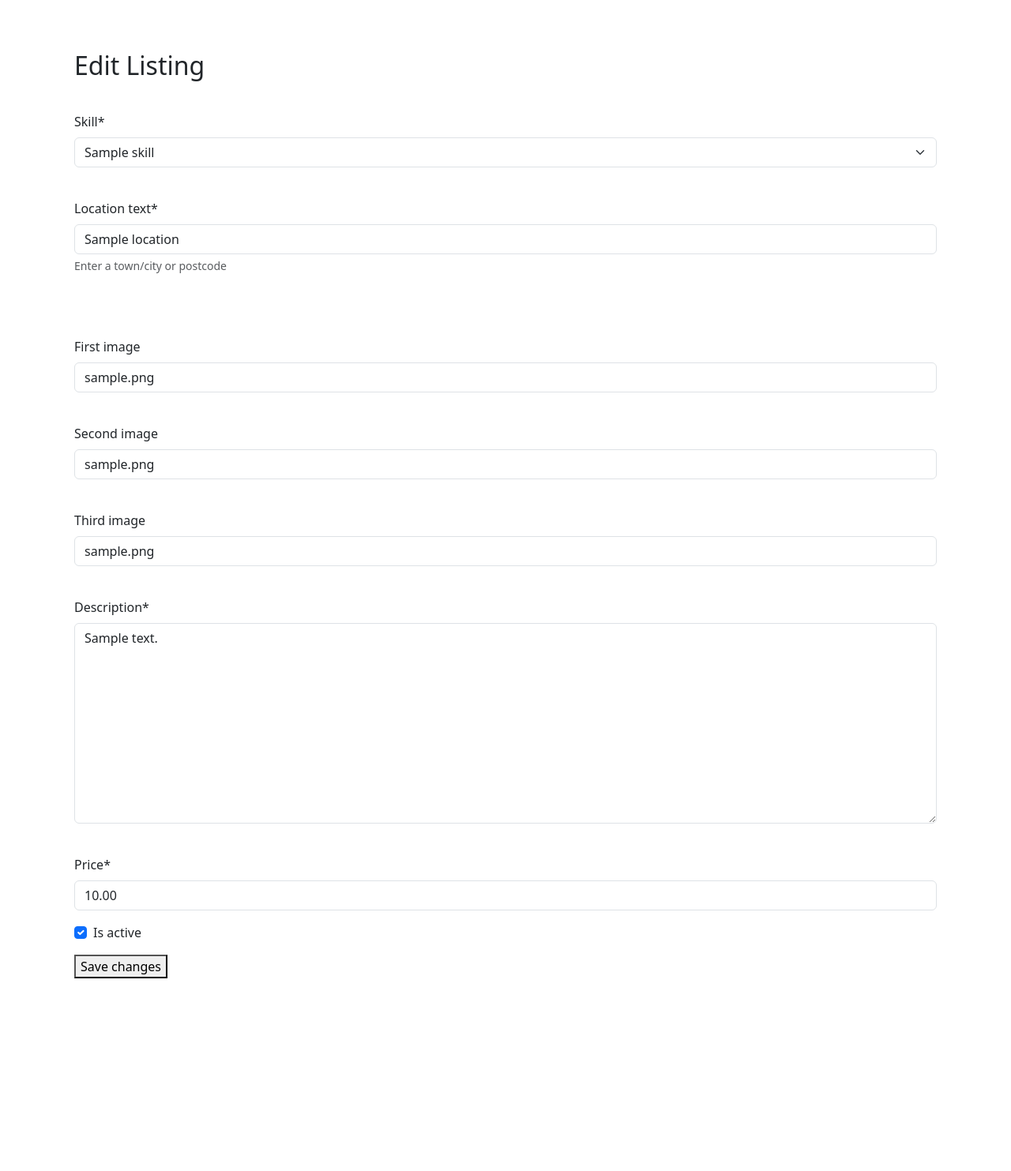
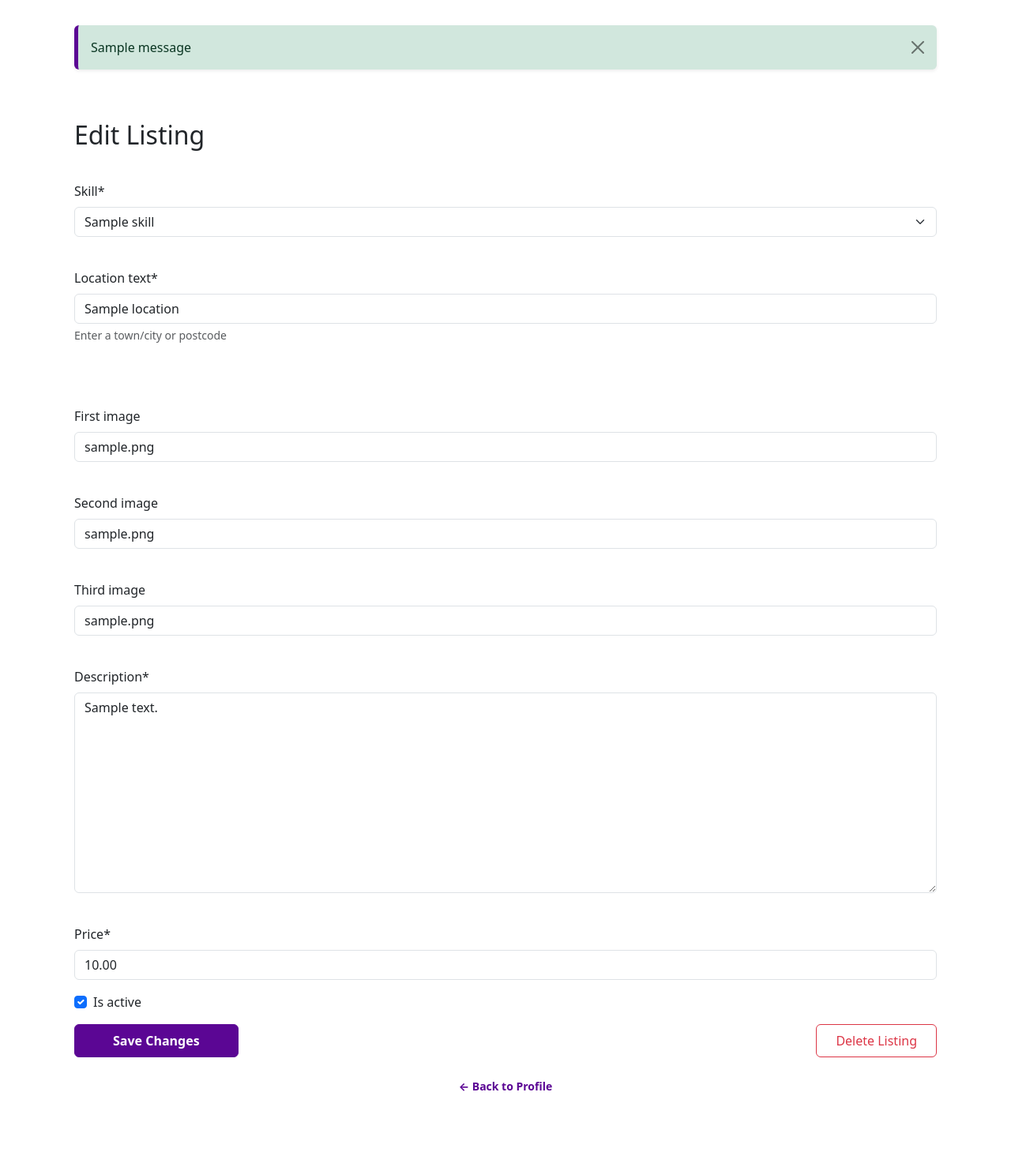
Before and after one commit to amiravalbaker/skillshop, a Django app: page /listing/1/edit/ in a window 1280 px wide. Shown: the part 56-1539 px from the top of the page at 79% size. Before the commit the page ends 1295 px from the top, so only its background shows below. Run offline with Django 4.2, Linux system fonts and the light colour scheme; a user stored in the database is signed in; tables that the repository leaves empty hold one stand-in row (values such as "Sample post"); one stand-in notice (Sample message) is shown; some libraries are stand-ins or nearby versions.

```diff
--- a/config/settings.py
+++ b/config/settings.py
@@ -59,7 +59,7 @@ SITE_ID = 1
 LOGIN_REDIRECT_URL = '/'
 LOGOUT_REDIRECT_URL = '/'
 ACCOUNT_LOGOUT_REDIRECT_URL = "/"
-EMAIL_BACKEND = 'django.core.mail.backends.console.EmailBackend'
+#EMAIL_BACKEND = 'django.core.mail.backends.console.EmailBackend'
 
 CRISPY_ALLOWED_TEMPLATE_PACKS = "bootstrap5"
 CRISPY_TEMPLATE_PACK = "bootstrap5"
--- a/skills/templates/skills/edit_listing.html
+++ b/skills/templates/skills/edit_listing.html
@@ -32,9 +32,9 @@
     </div>
 
     <p>
-    {{ form.location_text.label_tag|crispy }}<br>
-    {{ form.location_text|as_crispy_field }}<br>
-    {% if form.location_text.errors %}
+      {{ form.location_text.label_tag|crispy }}<br>
+      {{ form.location_text|as_crispy_field }}<br>
+      {% if form.location_text.errors %}
     <div style="color:red;">{{ form.location_text.errors }}</div>
     {% endif %}
     </p>
@@ -69,11 +69,26 @@
     </p>
 
     <p>{{ form.description.label_tag|crispy }}<br>{{ form.description |as_crispy_field }}</p>
-        <p>{{ form.price.label_tag|crispy }}<br>{{ form.price|as_crispy_field}}</p>
-        <p>{{ form.is_active.label_tag|crispy }} {{ form.is_active|as_crispy_field }}</p>
+    <p>{{ form.price.label_tag|crispy }}<br>{{ form.price|as_crispy_field}}</p>
+    <p>{{ form.is_active.label_tag|crispy }} {{ form.is_active|as_crispy_field }}</p>
 
-    <button type="submit">Save changes</button>
+    <div class="d-flex flex-column flex-md-row justify-content-between gap-3">
+      <button type="submit" class="btn btn-primary px-5 py-2 fw-bold"
+        style="background-color: #5b0694 !important; border-color: #5b0694 !important;">
+        Save Changes
+      </button>
+
+      <a href="{% url 'delete_listing' listing.id %}" class="btn btn-outline-danger px-4 py-2"
+        onclick="return confirm('Are you sure you want to delete this listing?');">
+        Delete Listing
+      </a>
+    </div>
   </form>
+  <div class="text-center mt-4">
+    <a href="{% url 'profile' %}" class="text-decoration-none small fw-bold" style="color: #5b0694;">
+      ← Back to Profile
+    </a>
+  </div>
 </div>
 
 <script src="{% static 'js/listing.js' %}"></script>
--- a/skills/urls.py
+++ b/skills/urls.py
@@ -11,5 +11,6 @@ urlpatterns = [
     path("listing/<int:listing_id>/", views.listing_detail, name="listing_detail"),
     path("listing/<int:listing_id>/message/", views.start_conversation, name="start_conversation"),
     path("conversations/<int:conversation_id>/", views.conversation_detail, name="conversation_detail"),
+    path('listing/<int:listing_id>/delete/', views.delete_listing, name='delete_listing'),
     path('review/delete/<int:review_id>/', views.delete_review, name='delete_review'),
 ]
--- a/skills/views.py
+++ b/skills/views.py
@@ -189,6 +189,8 @@ def edit_listing(request, listing_id):
         form = ListingForm(request.POST, request.FILES, instance=listing)
         if form.is_valid():
             updated = form.save(commit=False)
+            messages.success(request, f'Your listing "{listing.skill.name}" has been updated!')
+            return redirect('profile')
 
             # Geocode and set location (same as create)
             location_text = form.cleaned_data.get("location_text", "").strip()
@@ -346,3 +348,15 @@ def conversation_detail(request, conversation_id):
         "other": other,
         "user_is_provider": user_is_provider, # Added this
     })
+#delete listing view - provider only
+@login_required
+def delete_listing(request, listing_id):
+    listing = get_object_or_404(Listing, id=listing_id, user=request.user)
+
+    if request.method == 'POST':
+        listing.delete()
+        # You can add a 'success' message here later
+        return redirect('profile')
+
+    # If someone tries to access via a link (GET), send them back
+    return redirect('profile')
--- a/static/css/style.css
+++ b/static/css/style.css
@@ -1,7 +1,7 @@
 /* style.css */
 
 body {
-  padding-top: 70px;
+    padding-top: 70px;
 }
 
 /* Force Purple on all Primary and Success buttons */
@@ -71,7 +71,8 @@ body .nav-link {
     padding: 0.5rem 0.75rem;
     font-size: 1rem;
     border: 1px solid #ced4da;
-    border-radius: 4px; /* Square styling to match your listings */
+    border-radius: 4px;
+    /* Square styling to match your listings */
     transition: border-color 0.15s ease-in-out;
 }
 
@@ -89,3 +90,29 @@ body .nav-link {
     font-size: 0.85rem;
     margin-bottom: 1rem;
 }
+
+.star-rating {
+    display: flex;
+    flex-direction: row-reverse;
+    justify-content: flex-end;
+    gap: 5px;
+}
+
+/* Hide the actual radio button circles */
+.star-rating input[type="radio"] {
+    display: none;
+}
+
+.star-rating label {
+    font-size: 1.5rem;
+    color: #ccc;
+    cursor: pointer;
+    transition: color 0.2s;
+}
+
+/* Color stars when checked or hovered */
+.star-rating input:checked~label,
+.star-rating label:hover,
+.star-rating label:hover~label {
+    color: #ffc107;
+}
--- a/templates/base.html
+++ b/templates/base.html
@@ -62,6 +62,17 @@
     </nav>
 
     <div class="container py-5">
+      <div class="container mt-3">
+    {% if messages %}
+        {% for message in messages %}
+            <div class="alert alert-success alert-dismissible fade show shadow-sm border-0" role="alert"
+                 style="border-left: 5px solid #5b0694 !important;">
+                {{ message }}
+                <button type="button" class="btn-close" data-bs-dismiss="alert" aria-label="Close"></button>
+            </div>
+        {% endfor %}
+    {% endif %}
+</div>
       {% block content %}{% endblock %}
     </div>
 
```
Also changed, not shown: skills/templates/skills/listing_detail.html (+28 -58 lines).
